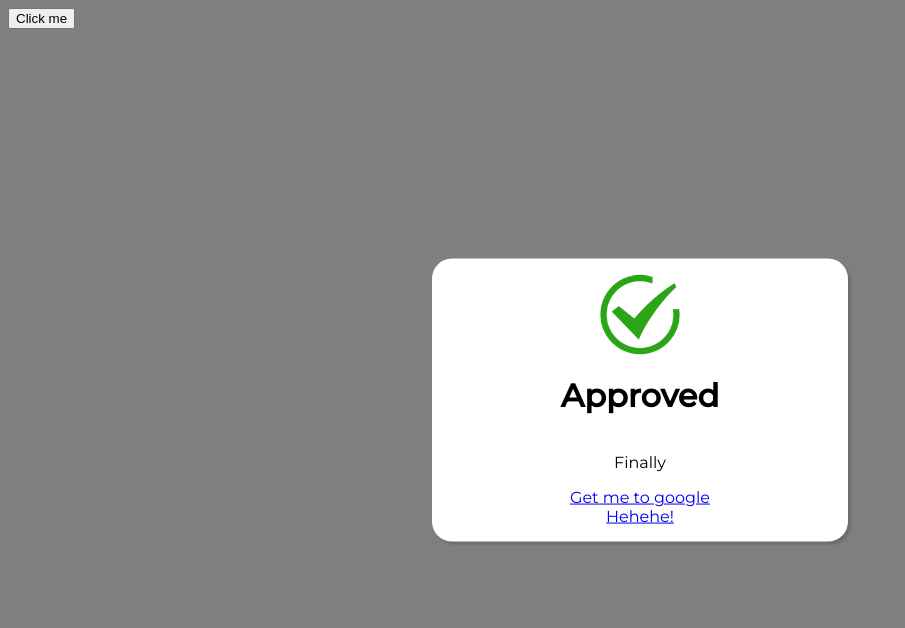
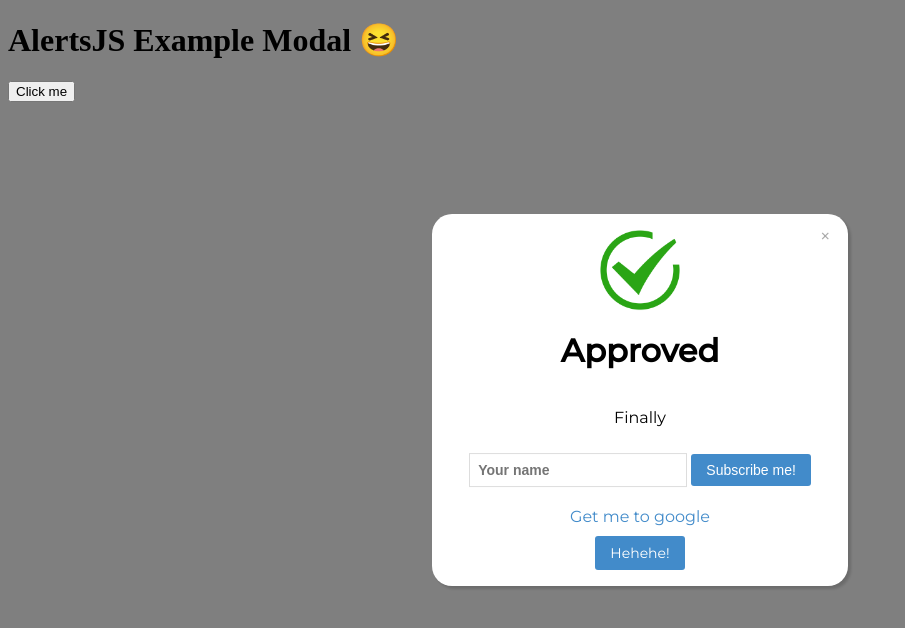
Before and after one commit to utkarshdubey/alerts-js, a website: page examples/test.html in a window 1280 px wide. Both pictures are taken after a click on the button "Click me". Shown: the whole page, without its empty margins (0-905 px from the left). Drawn offline with Linux system fonts and the light colour scheme.

Commit message:
🎨 Added better example. And CSS support.

```diff
--- a/examples/default.css
+++ b/examples/default.css
@@ -12,6 +12,37 @@
 
 .AlertsJS__fadeOut {
   opacity: 0;
+}
+
+.AlertsJS__button {
+  background: #428bca;
+  border: #357ebd solid 0px;
+  border-radius: 3px;
+  color: #fff;
+  display: inline-block;
+  font-size: 14px;
+  padding: 8px 15px;
+  text-decoration: none;
+  text-align: center;
+  min-width: 60px;
+  position: relative;
+  transition: color .1s ease;
+}
+.AlertsJS__button:hover{
+  background: #357ebd;
+}
+
+.AlertsJS__closeIcon {
+  color: #aaaaaa;
+  font-size: 20px;
+  text-decoration: none;
+  padding:10px;
+  position: absolute;
+  right: 7px;
+  top: 0;
+}
+.AlertsJS__closeIcon:hover {
+  color: #919191;
 }
 
 .AlertsJS__overlay {
@@ -30,7 +61,7 @@
 .AlertsJS__alert {
   background-color: white;
   box-shadow: 3px 3px 3px rgba(0,0,0,0.16);
-  max-height: 50vh;
+  max-height: 100vh;
   width: 30vw;
   position: absolute;
   border-radius: 20px;
@@ -52,3 +83,25 @@
 .AlertsJS__alert img {
   max-height: 10vh;
 }
+
+.AlertsJS__link {
+  text-decoration: none;
+  color: #428bca;
+  padding-bottom: 10px;
+}
+
+.AlertsJS__customHTML {
+  text-align: center;
+  padding-top: 10px;
+  padding-bottom: 10px;
+}
+.AlertsJS__input {
+  width:200px;
+  padding:8px;
+  border:1px solid #ddd;
+  color:#888;
+  outline:0;
+  font-size:14px;
+  font-weight:bold;
+  margin-bottom: 10px;
+}
--- a/examples/test.html
+++ b/examples/test.html
@@ -8,7 +8,8 @@
     <title>AlertsJS Example</title>
 </head>
 <body>
-    <input type="button" onclick="firstAlert.alert()" value="Click me" />
+    <h1>AlertsJS Example Modal 😆</h1>
+    <input type="button" onclick="firstAlert.alert()" value="Click me"/>
     <script src="../dist/alerts.js"></script>
     <script>
         var firstAlert = new Alert({
@@ -26,22 +27,22 @@
                 redirect: 'https://google.com'
             },
             button: {
-                type: 'submit',
+                type: 'close',
                 text: 'Hehehe!',
                 action: {
                     type: 'link',
                     redirect: 'https://google.com'
                 }
             },
-            // customHTML: {
-            //     content: `
-            //         <form action="/" method="POST">
-            //             <input type="text" placeholder="Your name" style="color:red;" />
-            //             <input type="submit" value="Subscribe me!" />
-            //         </form>
-            //     `
-            // },
-            closeButtonText: 'Close Me please',
+            customHTML: {
+                content: `
+                    <form action="/" method="POST">
+                        <input type="text" placeholder="Your name" class="AlertsJS__input" />
+                        <input type="submit" value="Subscribe me!" class="AlertsJS__button" />
+                    </form>
+                `
+            },
+            closeIcon: true,
         });
     </script>
 </body>
--- a/src/alerts.ts
+++ b/src/alerts.ts
@@ -30,6 +30,7 @@ interface AlertOptions {
             content : string;
         }
         closeButtonText ? : string;
+        closeIcon ?: boolean;
     }
 }
 
@@ -142,6 +143,7 @@ class Alert implements AlertOptions {
                   const buttonElem = document.createElement('a');
                   buttonElem.href = this.object.action.redirect;
                   buttonElem.textContent = this.object.action.text || 'Ok!';
+                  buttonElem.classList.add('AlertsJS__link');
                   buttonElem.addEventListener('click', close);
                   alertElem.appendChild(buttonElem);
                 }
@@ -163,15 +165,27 @@ class Alert implements AlertOptions {
                 const buttonElemLink = document.createElement('a');
                 buttonElemLink.href = this.object.button.action.redirect;
                 buttonElemLink.textContent = this.object.button.text;
+                buttonElemLink.classList.add("AlertsJS__button")
                 alertElem.appendChild(buttonElemLink);
               } else{
                 const buttonElem = document.createElement('button');
                 buttonElem.textContent = this.object.button.text;
                 buttonElem.type = this.object.button.type || null;
+                buttonElem.classList.add("AlertsJS__button");
                 alertElem.appendChild(buttonElem);
               }
 
           }
+
+        //   Close Icon Configuration
+        if(this.object.closeIcon){
+            const closeIconElem = document.createElement('a');
+            closeIconElem.textContent = '×';
+            closeIconElem.href = '#';
+            closeIconElem.classList.add('AlertsJS__closeIcon');
+            closeIconElem.addEventListener('click', close);
+            alertElem.appendChild(closeIconElem);
+        }
         //   Appending to body element
           document.body.appendChild(overlayElem);
           overlayElem.appendChild(alertElem);
```
Also changed, not shown: dist/alerts.js, src/dist/alerts.js, 1 other file.
